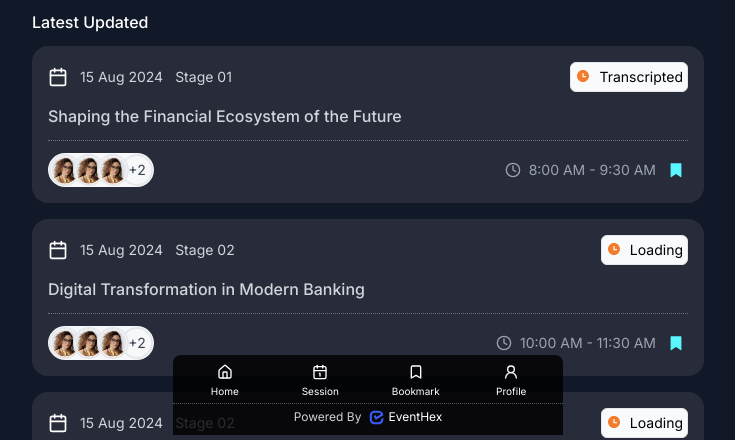
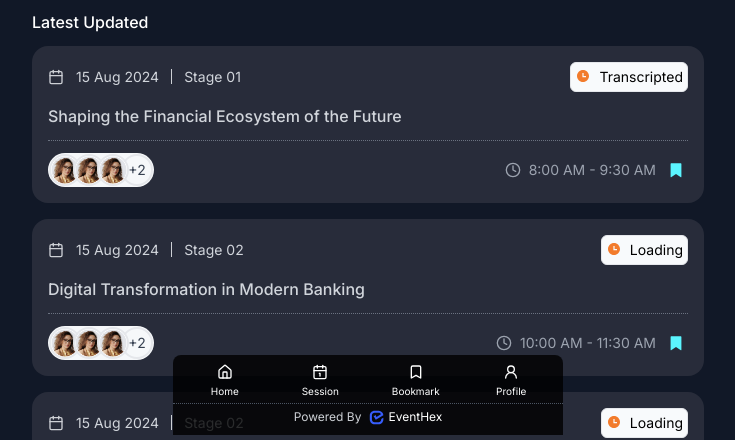
Before and after one commit to iamjuu/breafai, a React (Vite) app: page / in a window 1280 px wide. Shown: the part 365-805 px from the top of the page, without its empty margins (272-1007 px from the left). Built offline with nearby package versions, Linux system fonts and the light colour scheme.

Commit message:
home page icon size changes

```diff
--- a/src/components/project/pages/home/index.jsx
+++ b/src/components/project/pages/home/index.jsx
@@ -107,11 +107,12 @@ const EventDetailsPage = () => {
               >
                 {/* Event Header */}
                 <div className="flex justify-between items-center flex-wrap gap-2">
-                  <div className="flex gap-2 md:gap-3 flex-wrap">
-                    <Calendar color="white" size={20} />
-                    <span className="text-gray-300 text-xs md:text-sm">{event.date}</span>
-                    <span className="text-gray-300 text-xs md:text-sm">{event.stage}</span>
-                  </div>
+                  <div className="flex gap-2   justify-center items-center md:gap-3 flex-wrap">
+                               <Calendar className='w-[16px]' style={{color:'CDD0D5'}}  />
+                               <span className="  text-gray-300 text-xs md:text-sm">{event.date}</span>
+                               <div className='w-[1px] h-[15px] bg-[#CDD0D5]'/>
+                               <span className="text-gray-300 text-xs md:text-sm">{event.stage}</span>
+                             </div>
                   <Button
                     btnName={event.buttonName}
                     img={Time}
```
